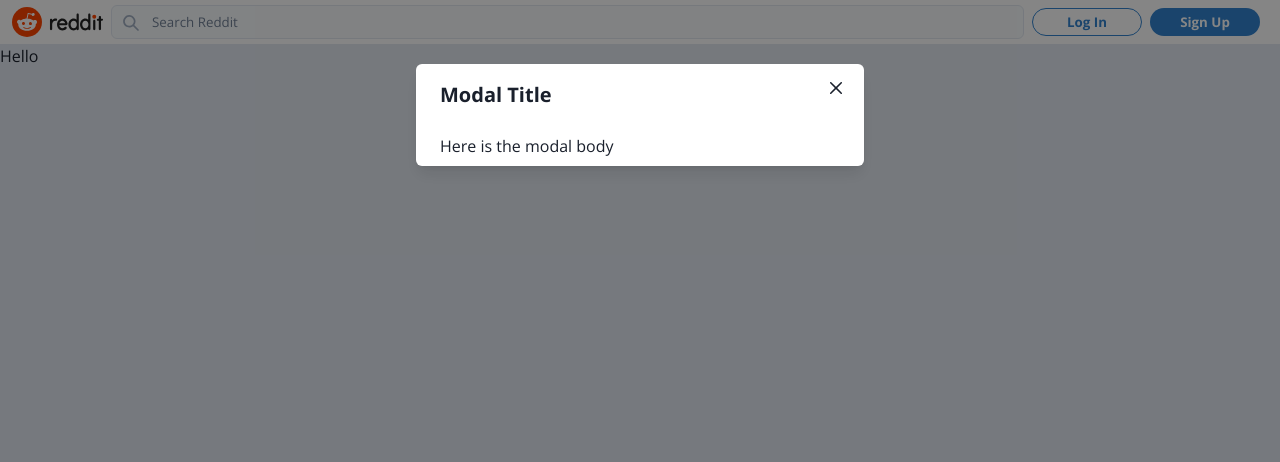
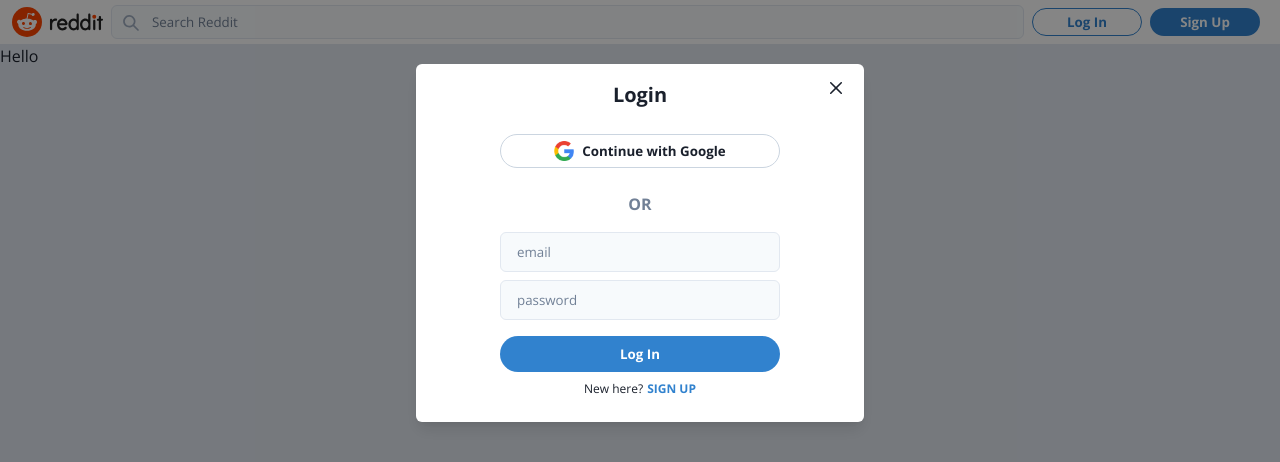
Before and after one commit to strawHat121/reddit-clone-next, a Next.js app: page / in a window 1280 px wide. Both pictures are taken after a click on the button "Log In". Shown: the top 462 px of the page. Built offline with nearby package versions, Linux system fonts and the light colour scheme.

Commit message:
Added login and signup modals

```diff
--- /dev/null
+++ b/src/components/Modal/Auth/AuthInputs.tsx
@@ -0,0 +1,22 @@
+import { authModalState } from '../../../atoms/authModalAtom';
+import { Flex } from '@chakra-ui/react';
+import React from 'react';
+import { useRecoilValue } from 'recoil';
+import Login from './Login';
+import SignUp from './SignUp';
+
+type AuthInputsProps = {
+
+};
+
+const AuthInputs: React.FC<AuthInputsProps> = () => {
+
+    const modalState = useRecoilValue(authModalState)
+
+    return (
+        <Flex direction="column" align="center" mt={4}>
+            {modalState.view === 'login' && <Login />}
+            {modalState.view === 'signup' && <SignUp />}
+        </Flex>)
+}
+export default AuthInputs;
--- a/src/components/Modal/Auth/AuthModal.tsx
+++ b/src/components/Modal/Auth/AuthModal.tsx
@@ -1,7 +1,9 @@
-import { Modal, ModalBody, ModalCloseButton, ModalContent, ModalHeader, ModalOverlay } from '@chakra-ui/react';
+import { Flex, Modal, ModalBody, ModalCloseButton, ModalContent, ModalHeader, ModalOverlay, Text } from '@chakra-ui/react';
 import React, { Fragment } from 'react';
 import { useRecoilState } from 'recoil';
 import { authModalState } from '../../../atoms/authModalAtom';
+import AuthInputs from './AuthInputs';
+import OAuthButtons from './OAuthButtons';
 
 
 const AuthModal: React.FC = () => {
@@ -18,9 +20,20 @@ const AuthModal: React.FC = () => {
         <Modal isOpen={modalState.open} onClose={handleClose}>
             <ModalOverlay />
             <ModalContent>
-                <ModalHeader>Modal Title</ModalHeader>
+                <ModalHeader textAlign="center">
+                    {modalState.view === "login" && "Login"}
+                    {modalState.view === "signup" && "Sign Up"}
+                    {modalState.view === "resetPassword" && "Reset Password"}
+                </ModalHeader>
                 <ModalCloseButton />
-                <ModalBody>Here is the modal body</ModalBody>
+                <ModalBody display="flex" flexDirection="column" alignItems="center" justifyContent="center" pb={6}>
+                    <Flex direction="column" align="center" justify="center" width="70%">
+                        <OAuthButtons />
+                        <Text color="gray.500" fontWeight="700">OR</Text>
+                        <AuthInputs />
+                        {/* <ResetPassword /> */}
+                    </Flex>
+                </ModalBody>
             </ModalContent>
         </Modal>
     </Fragment>
--- /dev/null
+++ b/src/components/Modal/Auth/Login.tsx
@@ -0,0 +1,61 @@
+import { authModalState } from '../../../atoms/authModalAtom';
+import { Button, Flex, Input, Text } from '@chakra-ui/react';
+import React, { useState } from 'react';
+import { useSetRecoilState } from 'recoil';
+
+type LoginProps = {
+
+};
+
+const Login: React.FC<LoginProps> = () => {
+
+    const setAuthModalState = useSetRecoilState(authModalState)
+    const [loginForm, setLoginForm] = useState({ email: "", password: "" })
+
+    const onSubmit = () => { }
+
+    const onChange = (event: React.ChangeEvent<HTMLInputElement>) => {
+        setLoginForm(prev => ({
+            ...prev,
+            [event.target.name]: event.target.value
+        }))
+    }
+
+    return (
+        <form onSubmit={onSubmit}>
+            <Input
+                required
+                name="email"
+                placeholder="email"
+                type="email"
+                mb={2}
+                onChange={onChange}
+                fontSize="10pt"
+                _placeholder={{ color: "gray.500" }}
+                _hover={{ bg: "white", border: "1px solid", borderColor: "blue.500" }}
+                _focus={{ outline: "none", bg: "white", border: "1px solid", borderColor: "blue.500" }}
+                bg="gray.50" />
+            <Input
+                required
+                name="password"
+                placeholder="password"
+                type="password"
+                mb={2}
+                onChange={onChange}
+                fontSize="10pt"
+                _placeholder={{ color: "gray.500" }}
+                _hover={{ bg: "white", border: "1px solid", borderColor: "blue.500" }}
+                _focus={{ outline: "none", bg: "white", border: "1px solid", borderColor: "blue.500" }}
+                bg="gray.50" />
+            <Button width="100%" height="36px" mt={2} mb={2} type="submit">Log In</Button>
+            <Flex fontSize="9pt" justifyContent="center">
+                <Text mr={1}>New here?</Text>
+                <Text color="blue.500" fontWeight="700" cursor="pointer" onClick={() => setAuthModalState((prev) => ({
+                    ...prev,
+                    view: "signup"
+                }))}>SIGN UP</Text>
+            </Flex>
+        </form>
+    )
+}
+export default Login;
--- /dev/null
+++ b/src/components/Modal/Auth/OAuthButtons.tsx
@@ -0,0 +1,14 @@
+import { Button, Flex, Image } from '@chakra-ui/react';
+import React from 'react';
+
+
+const OAuthButtons: React.FC = () => {
+
+    return <Flex direction="column" width="100%" mb={4}>
+        <Button variant="oauth" mb={2}>
+            <Image src="/images/googlelogo.png" height="20px" mr={2} />
+            Continue with Google
+        </Button>
+    </Flex>
+}
+export default OAuthButtons;
--- /dev/null
+++ b/src/components/Modal/Auth/SignUp.tsx
@@ -0,0 +1,37 @@
+import { authModalState } from '@/src/atoms/authModalAtom';
+import { Input, Button, Flex, Text } from '@chakra-ui/react';
+import React, { useState } from 'react';
+import { useSetRecoilState } from 'recoil';
+
+const SignUp: React.FC = () => {
+
+
+    const setAuthModalState = useSetRecoilState(authModalState)
+    const [signUpForm, setSignUpForm] = useState({ email: "", password: "", confirmPassword: "" })
+
+    const onSubmit = () => { }
+
+    const onChange = (event: React.ChangeEvent<HTMLInputElement>) => {
+        setSignUpForm(prev => ({
+            ...prev,
+            [event.target.name]: event.target.value
+        }))
+    }
+
+    return (
+        <form onSubmit={onSubmit}>
+            <Input required name="email" placeholder="email" type="email" mb={2} onChange={onChange} fontSize="10pt" _placeholder={{ color: "gray.500" }} _hover={{ bg: "white", border: "1px solid", borderColor: "blue.500" }} _focus={{ outline: "none", bg: "white", border: "1px solid", borderColor: "blue.500" }} bg="gray.50" />
+            <Input required name="password" placeholder="password" type="password" mb={2} onChange={onChange} fontSize="10pt" _placeholder={{ color: "gray.500" }} _hover={{ bg: "white", border: "1px solid", borderColor: "blue.500" }} _focus={{ outline: "none", bg: "white", border: "1px solid", borderColor: "blue.500" }} bg="gray.50" />
+            <Input required name="confirmPassword" placeholder="confirm password" type="password" mb={2} onChange={onChange} fontSize="10pt" _placeholder={{ color: "gray.500" }} _hover={{ bg: "white", border: "1px solid", borderColor: "blue.500" }} _focus={{ outline: "none", bg: "white", border: "1px solid", borderColor: "blue.500" }} bg="gray.50" />
+            <Button width="100%" height="36px" mt={2} mb={2} type="submit">Sign Up</Button>
+            <Flex fontSize="9pt" justifyContent="center">
+                <Text mr={1}>Already a redditor?</Text>
+                <Text color="blue.500" fontWeight="700" cursor="pointer" onClick={() => setAuthModalState((prev) => ({
+                    ...prev,
+                    view: "login"
+                }))}>LOG IN</Text>
+            </Flex>
+        </form>
+    )
+}
+export default SignUp;
```
